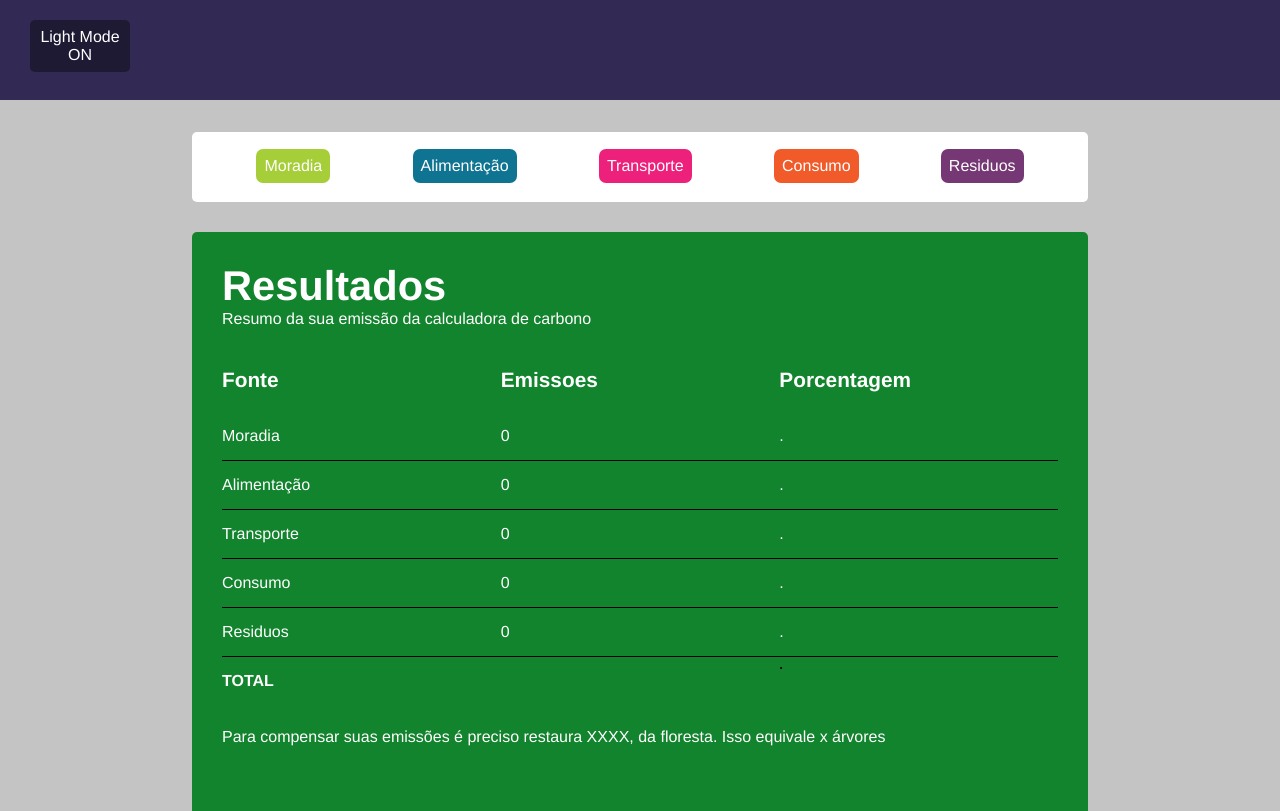
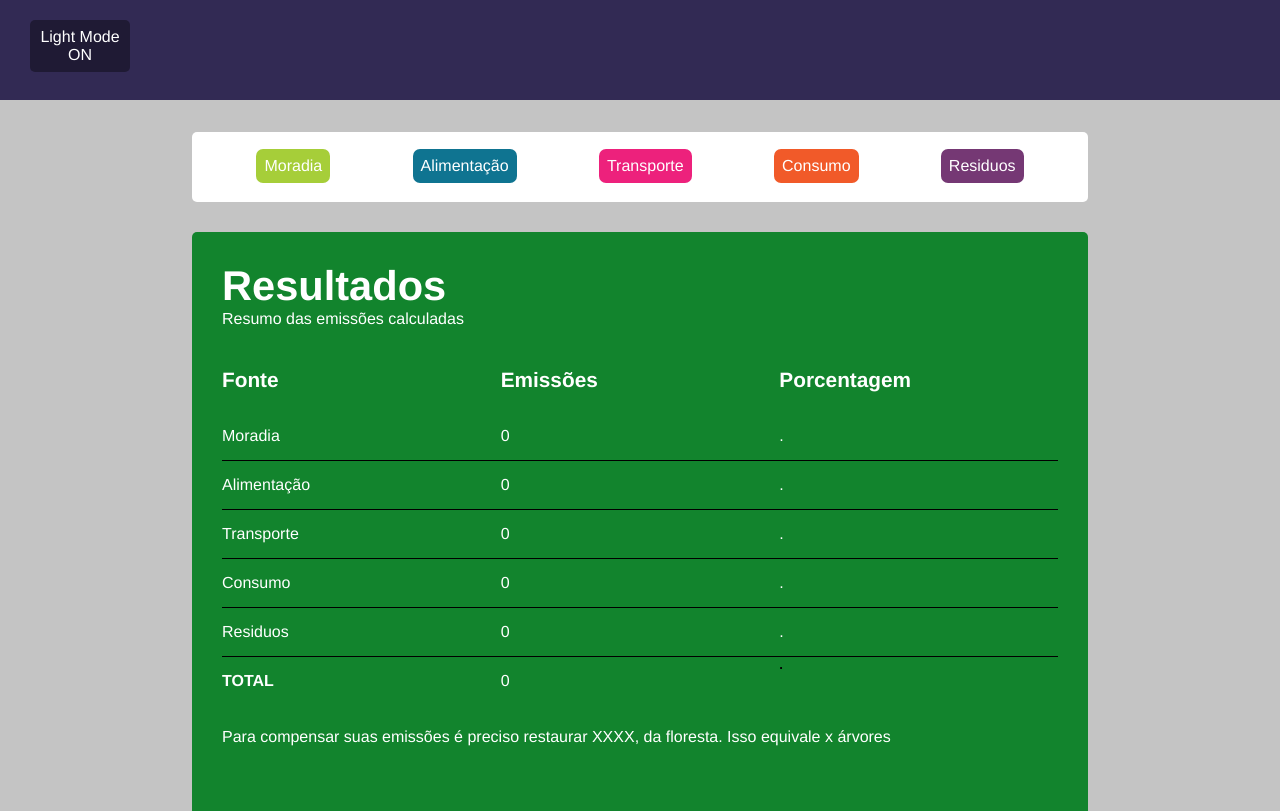
Before and after one commit to SenacProgWeb7Lagoas/projetointegrador, a plain HTML site: page resultado.html in a window 1280 px wide. Shown: the top 811 px of the page. Drawn offline with Linux system fonts and the light colour scheme; a web font is replaced by a local one.

Commit message:
ChangesOfTheResultPag

```diff
--- a/assets/css/resultado.css
+++ b/assets/css/resultado.css
@@ -180,6 +180,13 @@ h4 {
     font-weight: normal;
     padding: 15px 0;
     border-bottom: 1px solid black;
+}
+#outTotal{
+    color: var(--branco);
+    font-size: 1rem;
+    font-weight: normal;
+    padding: 15px 0;
+    border-bottom: none;
 }
 
 .total {
--- a/assets/js/resultado.js
+++ b/assets/js/resultado.js
@@ -3,14 +3,15 @@ let outAlimentacao = document.getElementById("outAlimentação");
 let outTransporte = document.getElementById("outTransporte");
 let outConsumo = document.getElementById("outConsumo");
 let outResiduos = document.getElementById("outResiduos");
+let outTotal = document.getElementById("outTotal");
 
-
-const moradia = localStorage.getItem('moradia') || 0
-const alimentacao = localStorage.getItem('alimentacao') || 0
-const transporte = localStorage.getItem('trasnporte') || 0
+const moradia = localStorage.getItem('moradia') || 0; // operation to change the value of the constant.
+const alimentacao = localStorage.getItem('alimentacao') || 0;
+const transporte = localStorage.getItem('trasnporte') || 0;
 const consumo = localStorage.getItem('consumo') || 0;
 const residuos = localStorage.getItem('residuos') || 0;
 
+const total = parseInt(moradia + alimentacao + transporte + consumo + residuos); // realiza a soma das opções escolhidas pelo user
 
 outMoradia.innerHTML = moradia;
 outAlimentacao.innerHTML = alimentacao;
@@ -18,6 +19,7 @@ outTransporte.innerHTML = transporte;
 outConsumo.innerHTML = consumo;
 outResiduos.innerHTML = residuos;
 
+outTotal.innerHTML = total; // show in page the total of the options
 
 
 // Modo Light e Dark-mode
@@ -35,15 +37,17 @@ let darkMode = document.querySelector (".color-model")
 
 let mudaText = true
 
-        document.querySelector('.change-text').addEventListener('click', function (){
+document.querySelector('.change-text').addEventListener('click', function (){
+
         if (mudaText) {
             mudaText = false
             document.querySelector('.change-text').innerHTML = 'Dark Mode ON'
         }else {
-            mudaText = true
-            document.querySelector('.change-text').innerHTML = 'Light Mode ON'
+                mudaText = true
+                document.querySelector('.change-text').innerHTML = 'Light Mode ON'
+            }
         }
-})
+    )
 
 // Menu Hamburger
 let hamburger = document.querySelector (".hamburger");
--- a/resultado.html
+++ b/resultado.html
@@ -37,7 +37,7 @@
 
             <div class="title">
                 <h1>Resultados</h1>
-                <p>Resumo da sua emissão da calculadora de carbono </p>
+                <p>Resumo das emissões calculadas </p>
             </div>
         <main class="grid-template">
             <section class="columns1">
@@ -55,12 +55,14 @@
 
 
             <article class="columns2">
-                <h3>Emissoes</h3>
+                <h3>Emissões</h3>
                 <h4 id="outMoradia"></h4>
                 <h4 id="outAlimentação"></h4>
                 <h4 id="outTransporte"></h4>
                 <h4 id="outConsumo"></h4>
                 <h4 id="outResiduos"></h4>
+
+                <h5 id="outTotal"></h5>
             </article>
 
             <aside class="columns3">
@@ -82,7 +84,7 @@
             -->
 
         </main>
-            <p class="rodape-text">Para compensar suas emissões é preciso restaura XXXX, da floresta. Isso equivale x árvores</p>
+            <p class="rodape-text">Para compensar suas emissões é preciso restaurar XXXX, da floresta. Isso equivale x árvores</p>
         </main>
     </main>
 
```
